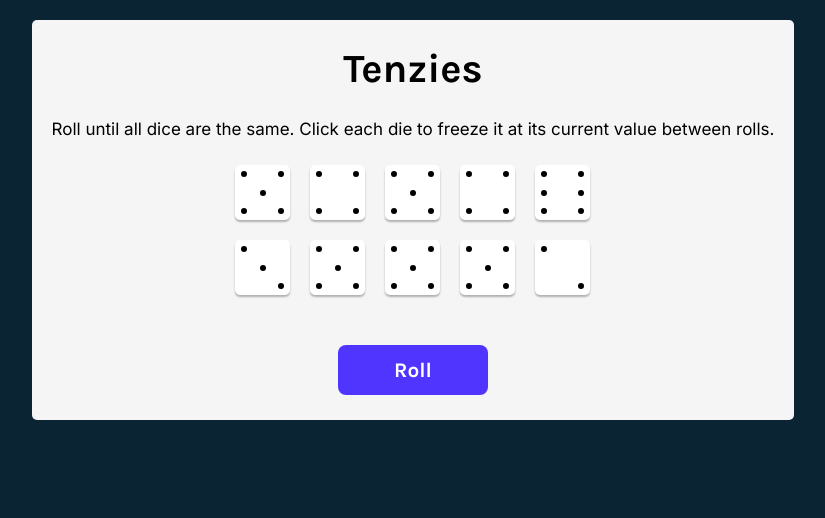
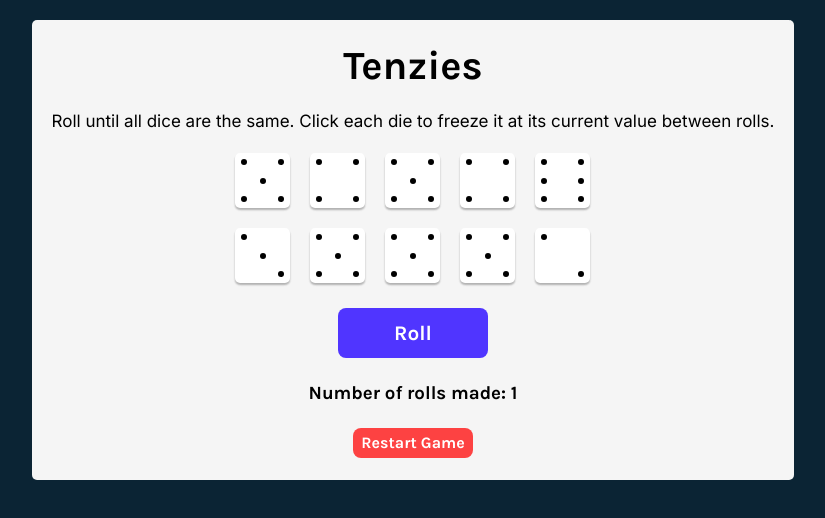
Before and after one commit to AaronoKwok/tenzies, a React (Create React App) app: page / in a window 1280 px wide. Shown: the top 518 px of the page, without its empty margins (227-1052 px from the left). Built offline with nearby package versions, Linux system fonts and the light colour scheme.

Commit message:
added restart button

```diff
--- a/src/App.js
+++ b/src/App.js
@@ -6,6 +6,7 @@ import Confetti from "react-confetti";
 export default function App() {
     const [dice, setDice] = React.useState(allNewDice());
     const [allHeld, setAllHeld] = React.useState(false);
+    const [rolls, setRolls] = React.useState(1);
 
     //useEffect to use an event listener that watches every time dice change
     React.useEffect(() => {
@@ -34,7 +35,9 @@ export default function App() {
 
     //roll new dice
     function rollNewDice() {
+        setRolls(prevCount => prevCount + 1)
         if (allHeld) {
+            setRolls(1)
             setAllHeld(false)
             setDice(allNewDice())
         }
@@ -43,6 +46,15 @@ export default function App() {
                return die.isHeld ? die : generateNewDie()
             })
         })
+    }
+
+    //restart game
+    function restart() {
+        if (rolls > 0) {
+            setDice(allNewDice())
+            setRolls(1)
+            setAllHeld(false)
+        }
     }
 
     //hold die
@@ -85,6 +97,13 @@ export default function App() {
             >
                 {allHeld ? "New Game" : "Roll"}
             </button>
+            <h3>Number of rolls made: {rolls}</h3>
+            <button
+                className="restart"
+                onClick={restart}
+            >
+                Restart Game
+            </button>
             {allHeld ? <Confetti /> : null}
         </main>
     )
--- a/src/index.css
+++ b/src/index.css
@@ -13,7 +13,7 @@ body {
 
 main {
     background-color: #F5F5F5;
-    height: 400px;
+    height: 460px;
     max-width: 800px;
     border-radius: 5px;
     padding: 20px;
@@ -38,7 +38,7 @@ main {
     display: grid;
     grid-template: auto auto / repeat(5, 1fr);
     grid-gap: 20px;
-    margin-bottom: 40px;
+    margin-bottom: 20px;
 
 }
 
@@ -142,3 +142,19 @@ main {
 .rollDice:active {
     box-shadow: inset 5px 5px 10px -3px rgba(0, 0, 0, 0.7);
 }
+
+.restart {
+    height: 30px;
+    width: 120px;
+    background-color: #fd4242;
+    border: none;
+    color: white;
+    font-size: 1rem;
+    font-family: "Karla", sans-serif;
+    border-radius: 8px;
+    cursor: pointer;
+}
+
+.restart:active{
+    box-shadow: inset 5px 5px 10px -3px rgba(0, 0, 0, 0.7);
+}
```
